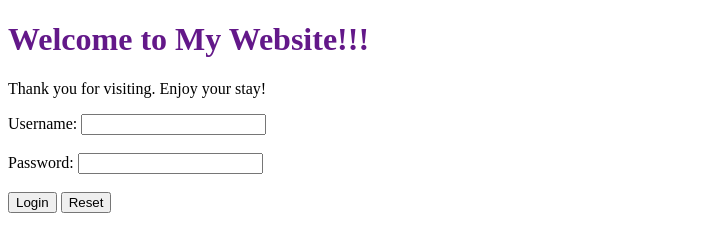
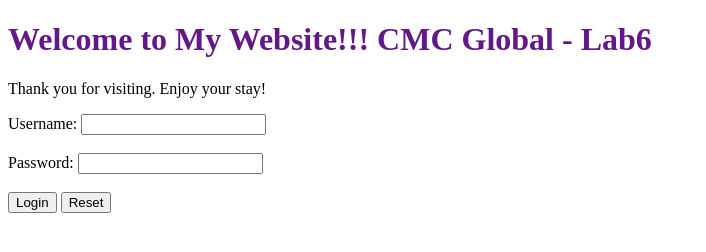
Before and after one commit to vanquangftu/nodejs-random-color-20240810, a website: page public/index.html in a window 1280 px wide. Shown: the whole page, without its empty margins (0-706 px from the left). Drawn offline with Linux system fonts and the light colour scheme.

Commit message:
Update index.html Lab6

```diff
--- a/public/index.html
+++ b/public/index.html
@@ -7,7 +7,7 @@
 </head>
 
 <body>
-    <h1 id="welcome" style="color: #631889;">Welcome to My Website!!!</h1>
+    <h1 id="welcome" style="color: #631889;">Welcome to My Website!!! CMC Global - Lab6</h1>
     <p>Thank you for visiting. Enjoy your stay!</p>
 
     <form action="/api/login" method="POST">
```
